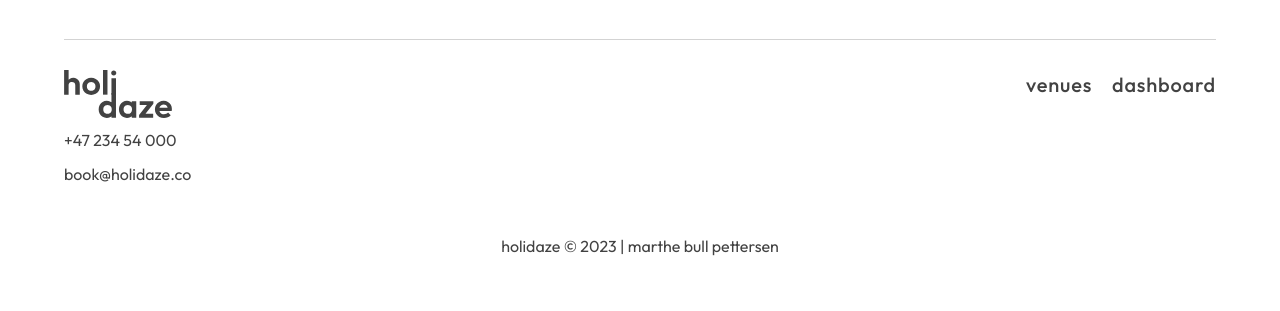
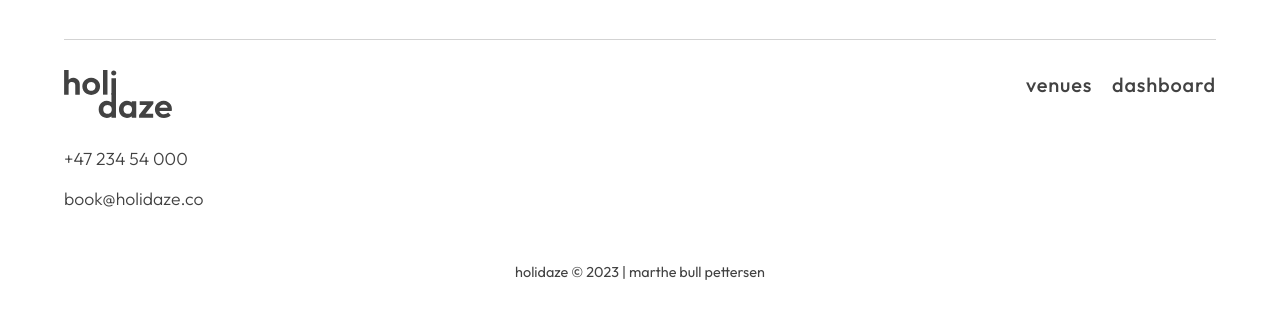
Before and after one commit to marthebull/exam-2, a React (Create React App) app: page / in a window 1280 px wide. Shown: the part 889-1200 px from the top of the page. Before the commit the page ends 1178 px from the top, so only its background shows below. Built offline with nearby package versions, Linux system fonts and the light colour scheme; no server answers.

Commit message:
lists venues info

```diff
--- a/src/components/hero-section/HeroHome.js
+++ b/src/components/hero-section/HeroHome.js
@@ -22,11 +22,11 @@ const HeroHome = () => {
             discover, book and enjoy the most exquisite accommodations.
           </h1>
           <p className="white">
-            <Link to="/sign-in" className="link-white">
+            <Link to="/sign-in" className="link-white hover:opacity-70">
               sign in
             </Link>
             &nbsp; or &nbsp;
-            <Link to="/venues" className="link-white">
+            <Link to="/venues" className="link-white hover:opacity-70">
               browse
             </Link>
           </p>
--- a/src/components/layout/footer/index.js
+++ b/src/components/layout/footer/index.js
@@ -11,11 +11,11 @@ const Footer = () => {
       <FooterCont className="mt-10">
         <FooterInner>
           <BrandInfo>
-            <Link to="/" className="link">
-              <Logo src="/images/logo-holidaze.svg"></Logo>
+            <Link to="/" className="link flex justify-center md:justify-start">
+              <Logo src="/images/logo-holidaze.svg" className="mb-4"></Logo>
             </Link>
-            <p>+47 234 54 000</p>
-            <p>book@holidaze.co</p>
+            <p className="p">+47 234 54 000</p>
+            <p className="p">book@holidaze.co</p>
           </BrandInfo>
           <FooterNav>
             <Link to="/venues" className="link nav-link">
--- a/src/components/layout/navbar/styles.js
+++ b/src/components/layout/navbar/styles.js
@@ -8,6 +8,10 @@ export const Nav = styled.nav`
   justify-content: space-between;
   align-items: center;
   margin: 20px 0;
+
+  @media screen and (max-width: 900px) {
+    margin: 5px 0;
+  }
 `;
 
 export const NavMenu = styled.ul`
--- a/src/components/venueInfo/index.js
+++ b/src/components/venueInfo/index.js
@@ -17,7 +17,7 @@ const VenueInfo = () => {
     return <div>Something wrong</div>;
   }
   return (
-    <InfoContainer className=" pb-8 my-10 mx-auto w-100 max-w-lg md:mx-0 md:px-8 lg:ps-14 md:w-1/2">
+    <InfoContainer className=" pb-8 my-10 mx-auto w-100 max-w-lg md:mx-0 md:px-8 md:pb-0 lg:ps-14 md:w-1/2">
       <h1 className="h1 mb-1">{data.name}</h1>
       <h2 className="h5 mb-8">
         {data.location.city}, {data.location.country}
@@ -38,12 +38,6 @@ const VenueInfo = () => {
         villa.
       </p>
 
-      <h3 className="h5 mb-2">Address</h3>
-      <p className="p mb-1">{data.location.address}</p>
-      <p className="p  mb-10">
-        {data.location.city}, {data.location.country} The sunset glory of the
-        seascape will await you upon your return to this impressive villa.
-      </p>
       <div className="flex flex-col gap-2 mb-10">
         <div className="flex flex-row gap-3">
           <img
@@ -98,6 +92,12 @@ const VenueInfo = () => {
           <p className="h5">wifi</p>
         </div>
       </div>
+      <h3 className="h5 mb-2">Address</h3>
+      <p className="p mb-1">{data.location.address}</p>
+      <p className="p  mb-10">
+        {data.location.city}, {data.location.country} The sunset glory of the
+        seascape will await you upon your return to this impressive villa.
+      </p>
       <div className="flex flex-row items-center gap-2">
         <div className="h-full">
           <img
--- a/src/styles/GlobalStyles.js
+++ b/src/styles/GlobalStyles.js
@@ -107,12 +107,12 @@ a {
 .p {
   font-size: 1.1rem;
   font-weight: 300;
-  line-height: 160%;
+  line-height: 170%;
   letter-spacing: 0;
 }
 
 small {
-  font-size: 1rem;
+  font-size: .9rem;
   font-weight: 400;
   line-height: 160%;
 
@@ -185,22 +185,22 @@ height: auto;
   flex-direction: column;
 }
 
-@media screen and (max-width: 900px){
+@media screen and (max-width: 600px){
 
-  h1 {
-    font-size: 1.8rem;
+  .h1 {
+    font-size: 2rem;
     line-height: 130%;
   }
 
-  h2 {
+  .h2 {
     font-size: 1.63rem;
   }
 
-  h3 {
+  .h3 {
     font-size: 1.4rem;
   }
 
-  h4 {
+  .h4 {
     font-size: 1.25rem;
     line-height: 150%;
   }
@@ -209,24 +209,23 @@ height: auto;
     font-size: 1rem;
   }
 
-  p {
+  .p {
     font-size: 1rem;
 
   }
 
   small {
-    font-size: 0.88rem;
+    font-size: 0.8rem;
   }
 
 }
+
 @media screen and (max-width: 350px){
   .medium-icon {
     height: 40px;
 }
 
-}
-
-`;
+}`;
 
 export const Logo = styled.img`
   height: 48px;
--- a/tailwind.config.js
+++ b/tailwind.config.js
@@ -1,4 +1,5 @@
 /** @type {import('tailwindcss').Config} */
+
 module.exports = {
   content: ["./src/**/*.{js,jsx,ts,tsx}"],
   theme: {
```
Also changed, not shown: src/index.css (line endings or trailing spaces).
